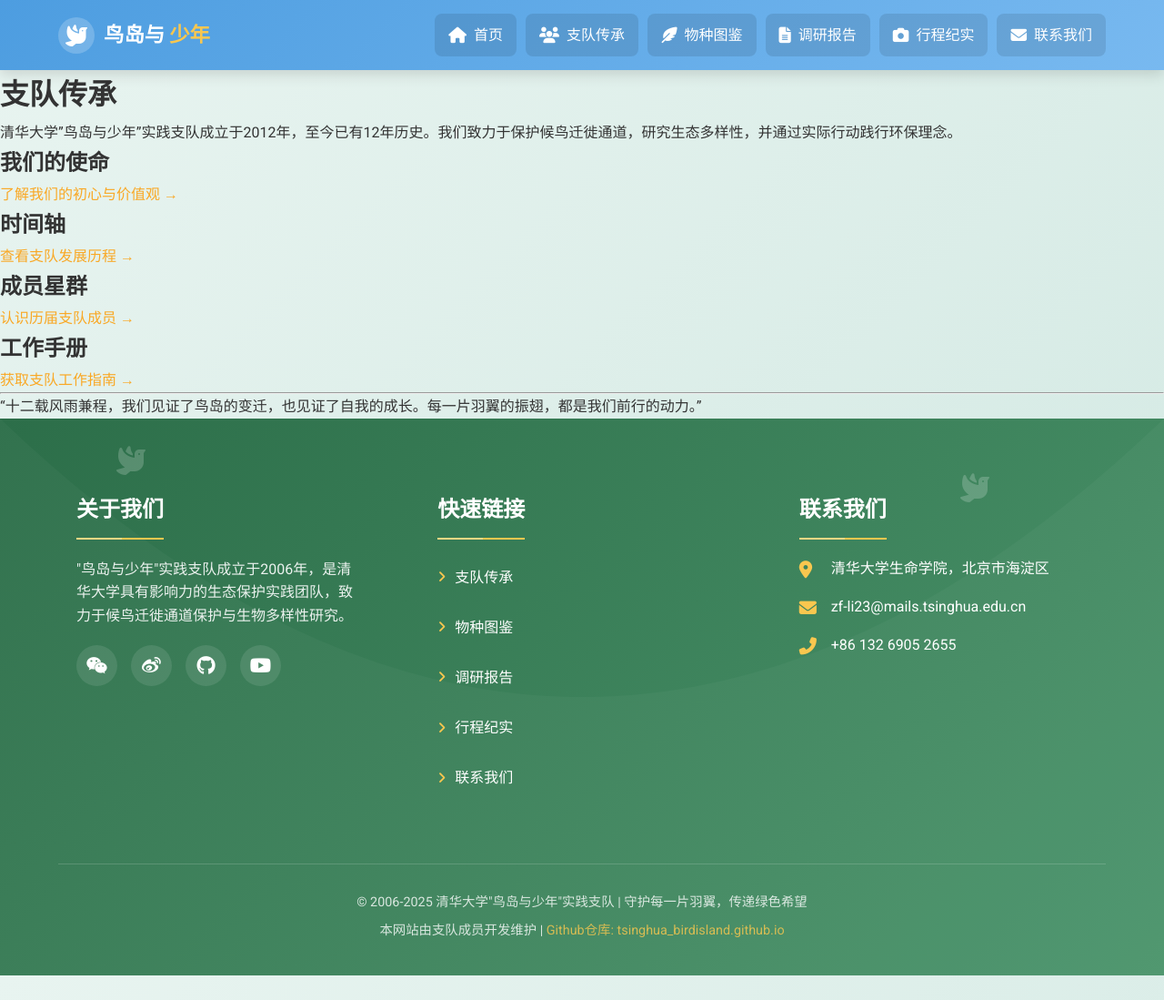
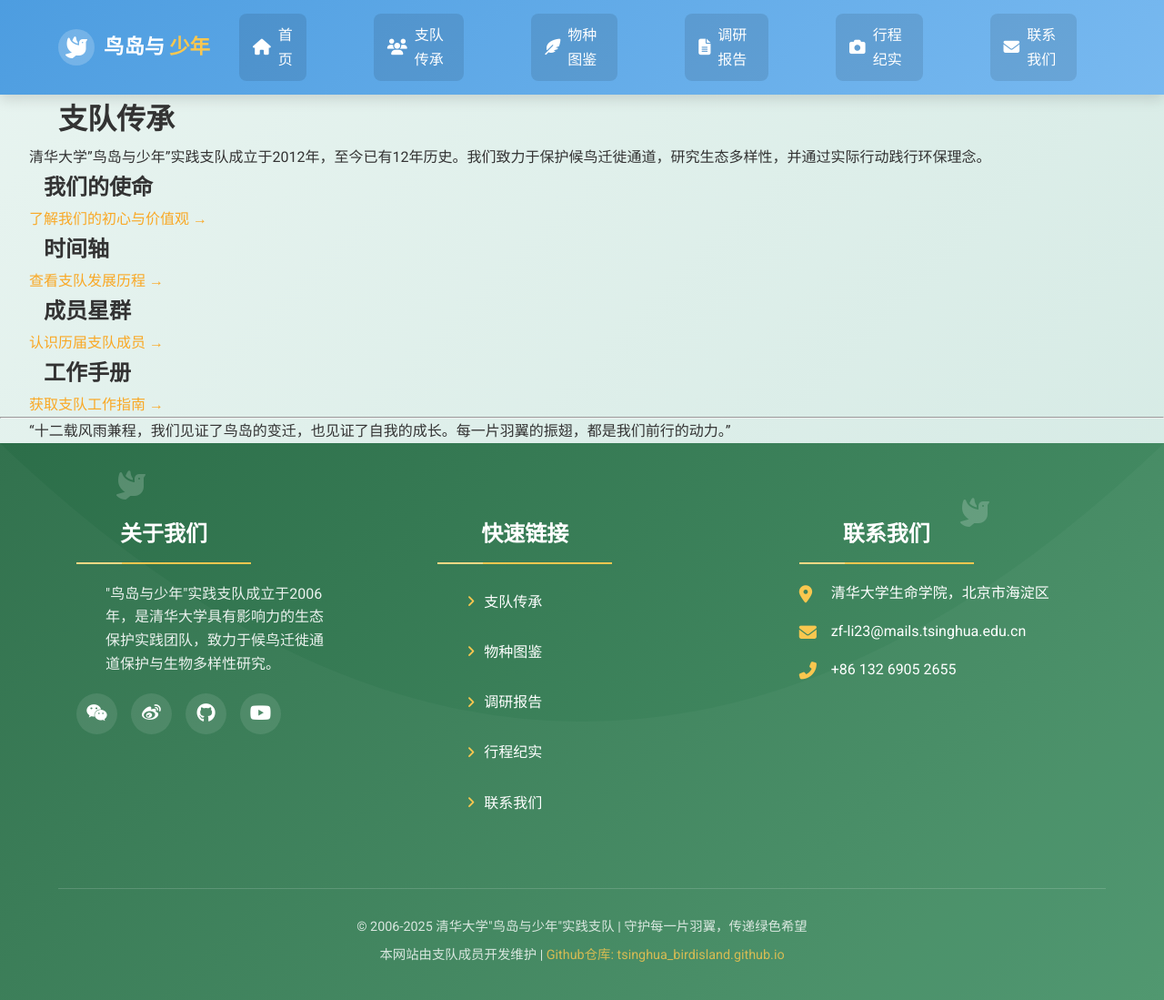
Before and after one commit to zf-li23/tsinghua_birdisland.github.io, a Jekyll site: the page built from about/index.md, in a window 1280 px wide. Shown: the whole page at 91% size. Built offline with Jekyll 4.4.1, drawn with Linux system fonts in a browser that asks for light colours; before the commit the page ends 1072 px from its top, so only the background shows below that.

Commit message:
Update style.css

```diff
--- a/assets/css/style.css
+++ b/assets/css/style.css
@@ -21,6 +21,10 @@ body {
     overflow-x: hidden;
 }
 
+p, h1, h2, h3, h4, h5, h6, li, blockquote {
+    padding-left: 2em;
+    padding-right: 2em;
+}
 
 a {
     color: var(--accent); /* 使用预设的橙色 */
```
